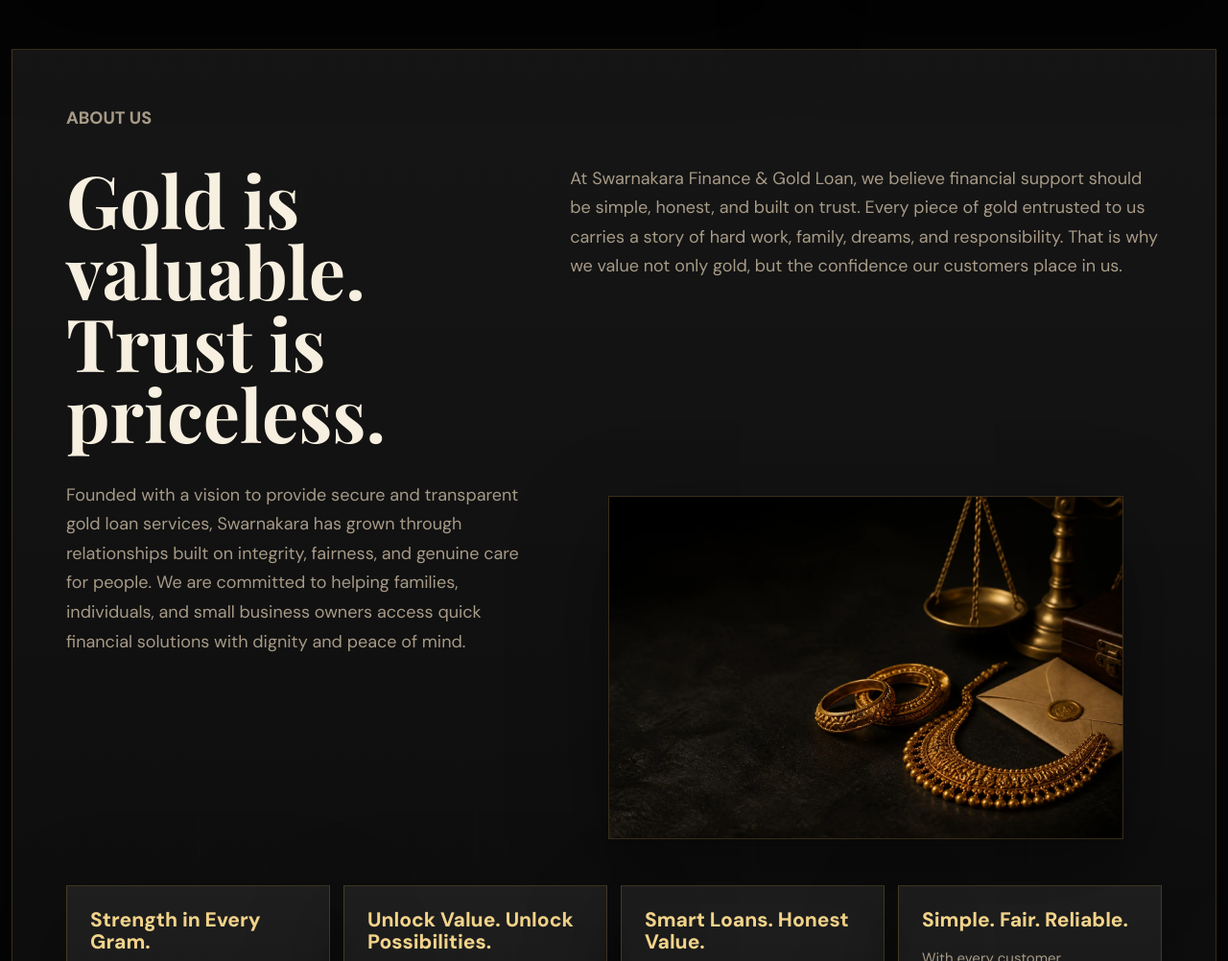
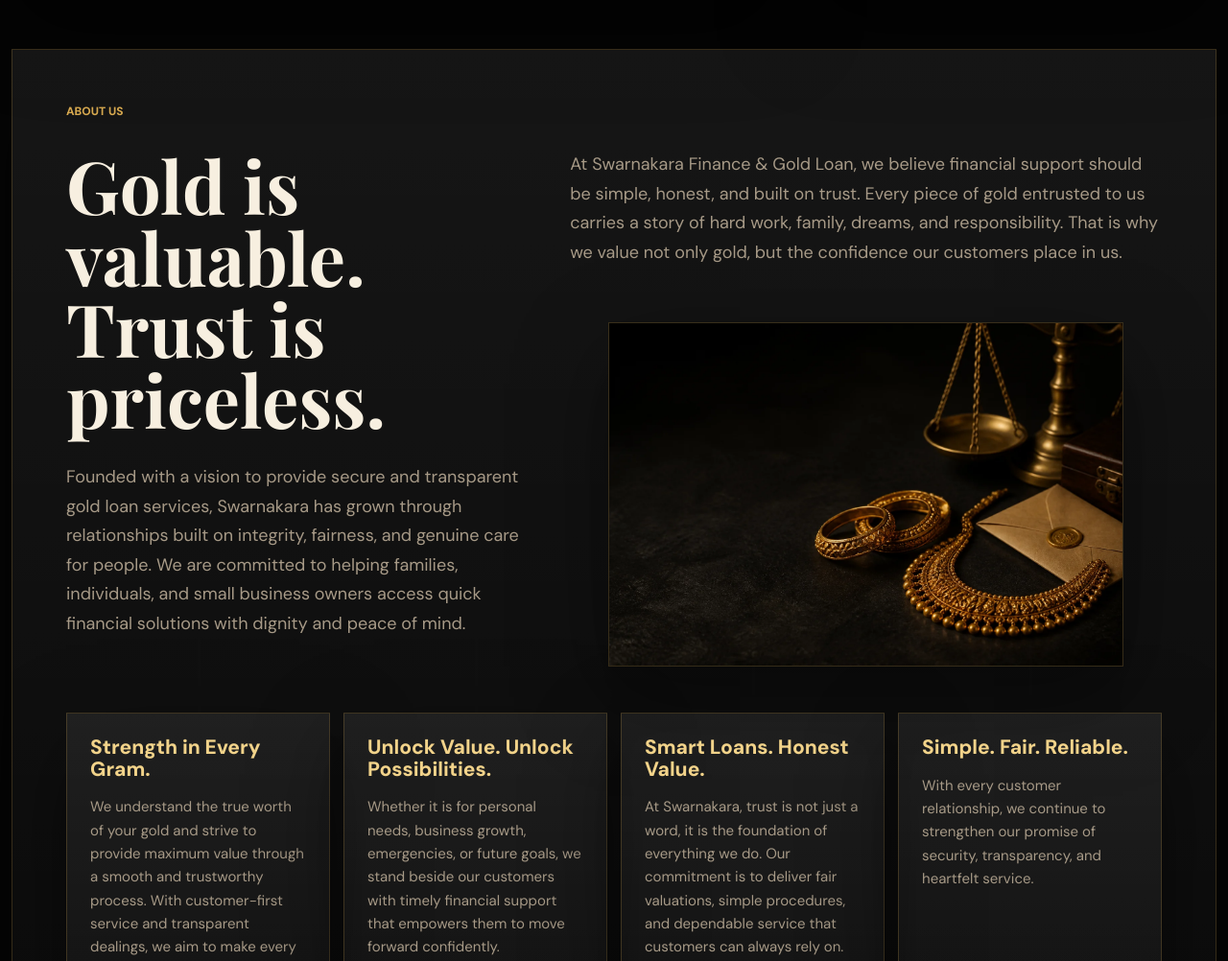
Before and after one commit to nikhilgdaniel/swarnakara-noir, a website: page index.html in a window 1280 px wide. Shown: the part 1050-2052 px from the top of the page at 96% size. Drawn offline with nearby package versions, Linux system fonts and the light colour scheme.

Commit message:
Align about image below copy

```diff
--- a/index.html
+++ b/index.html
@@ -105,12 +105,16 @@
       <section class="about-section" id="about">
         <div class="about-intro">
           <p class="eyebrow">About Us</p>
-          <h2>Gold is valuable. Trust is priceless.</h2>
-          <p>At Swarnakara Finance & Gold Loan, we believe financial support should be simple, honest, and built on trust. Every piece of gold entrusted to us carries a story of hard work, family, dreams, and responsibility. That is why we value not only gold, but the confidence our customers place in us.</p>
-          <p>Founded with a vision to provide secure and transparent gold loan services, Swarnakara has grown through relationships built on integrity, fairness, and genuine care for people. We are committed to helping families, individuals, and small business owners access quick financial solutions with dignity and peace of mind.</p>
-          <figure class="about-photo">
-            <img src="assets/about-gold-valuation.webp" alt="Traditional gold jewellery beside a valuation scale and sealed envelope">
-          </figure>
+          <div class="about-column">
+            <h2>Gold is valuable. Trust is priceless.</h2>
+            <p>Founded with a vision to provide secure and transparent gold loan services, Swarnakara has grown through relationships built on integrity, fairness, and genuine care for people. We are committed to helping families, individuals, and small business owners access quick financial solutions with dignity and peace of mind.</p>
+          </div>
+          <div class="about-column about-column-visual">
+            <p>At Swarnakara Finance & Gold Loan, we believe financial support should be simple, honest, and built on trust. Every piece of gold entrusted to us carries a story of hard work, family, dreams, and responsibility. That is why we value not only gold, but the confidence our customers place in us.</p>
+            <figure class="about-photo">
+              <img src="assets/about-gold-valuation.webp" alt="Traditional gold jewellery beside a valuation scale and sealed envelope">
+            </figure>
+          </div>
         </div>
         <div class="about-grid">
           <article>
--- a/styles.css
+++ b/styles.css
@@ -410,18 +410,27 @@
   margin-bottom: 0;
 }
 
-.about-intro h2 {
+.about-column h2 {
   max-width: 680px;
 }
 
-.about-intro p {
+.about-column p {
   color: var(--muted);
   font-size: 18px;
   line-height: 1.7;
 }
 
+.about-column {
+  display: flex;
+  flex-direction: column;
+  gap: 28px;
+}
+
+.about-column-visual {
+  gap: 24px;
+}
+
 .about-photo {
-  align-self: stretch;
   min-height: 280px;
   overflow: hidden;
   border: 1px solid rgba(214,168,79,.22);
```
